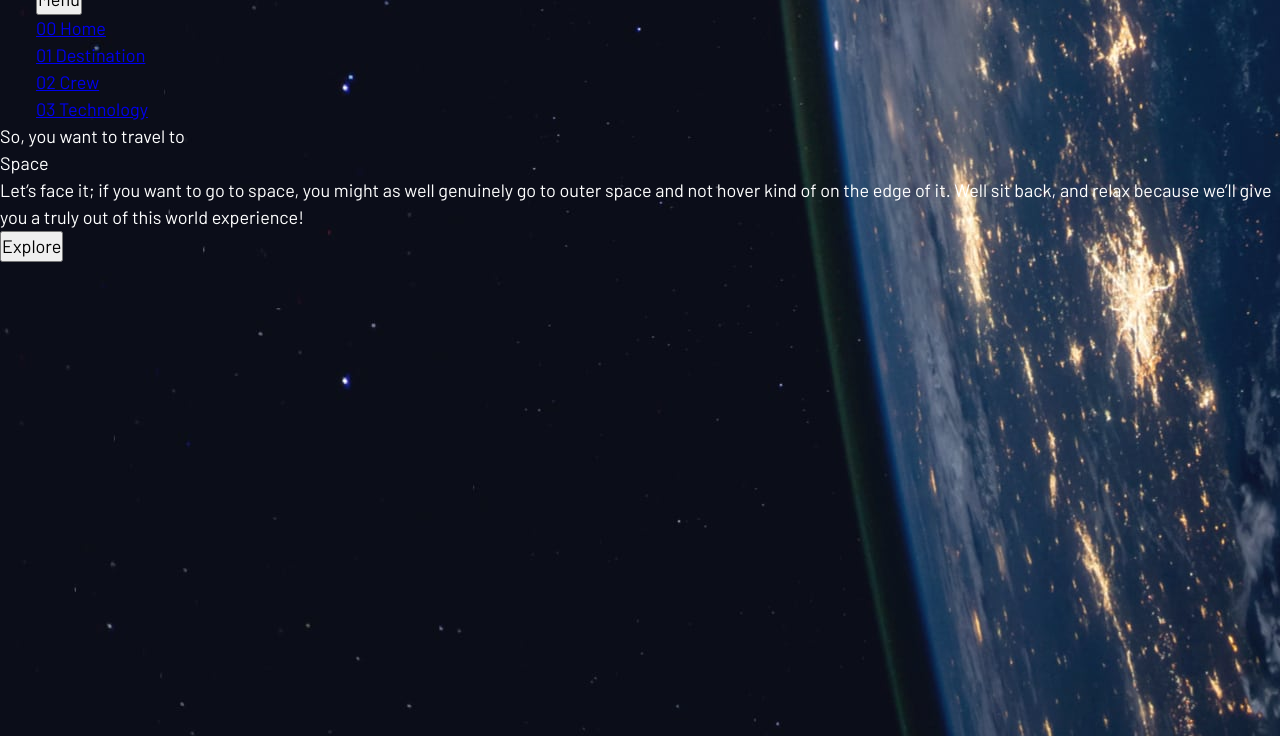
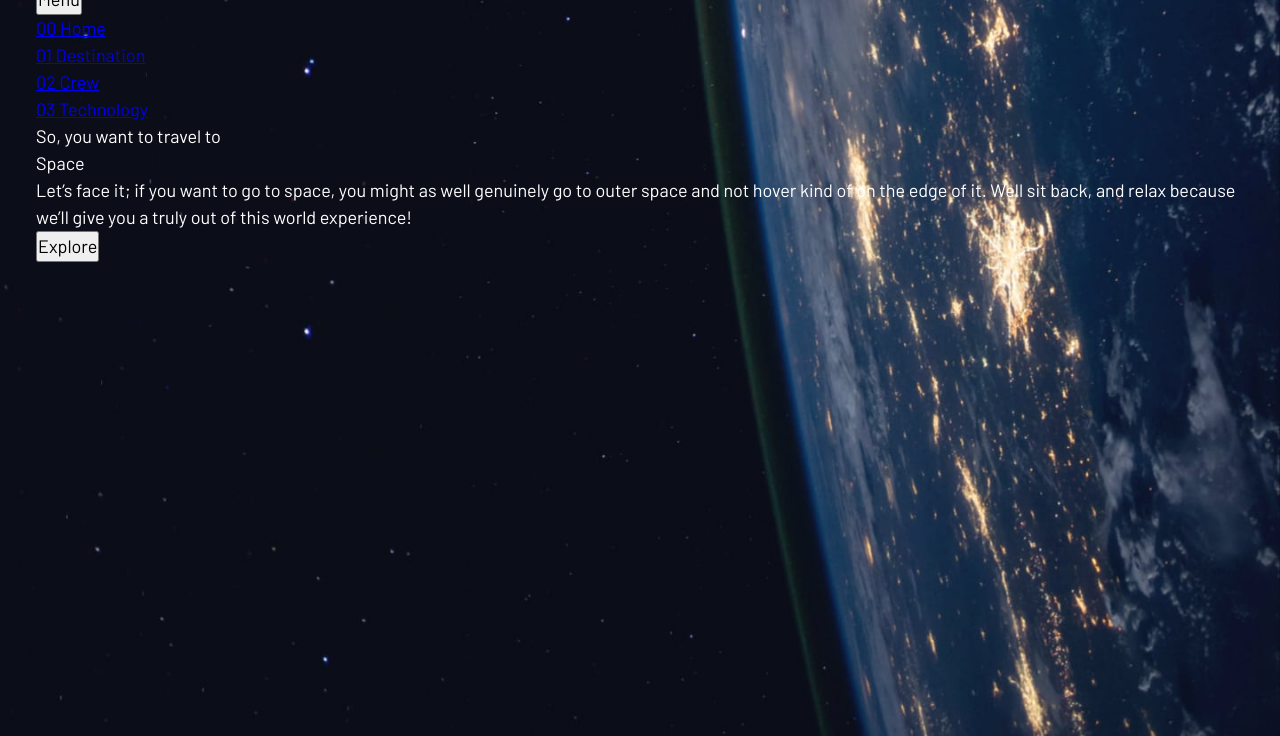
Before and after one commit to maharjansuren37/space-tourism-fm, a plain HTML site: page index.html in a window 1280 px wide. Shown: the part 64-800 px from the top of the page. Drawn offline with Linux system fonts and the light colour scheme; a web font is replaced by a local one.

Commit message:
updated styles

```diff
--- a/index.html
+++ b/index.html
@@ -26,7 +26,7 @@
       </div>
     </header>
 
-    <main>
+    <main class="container">
       <section>
         <h2>So, you want to travel to</h2>
         <h1>Space</h1>
--- a/styles/index.css
+++ b/styles/index.css
@@ -19,6 +19,9 @@
 
 body {
     background-image: url(../assets/home/background-home-desktop.jpg);
+    background-position: center;
+    background-repeat: no-repeat;
+    background-size: cover;
 }
 
 /* .home {
```
